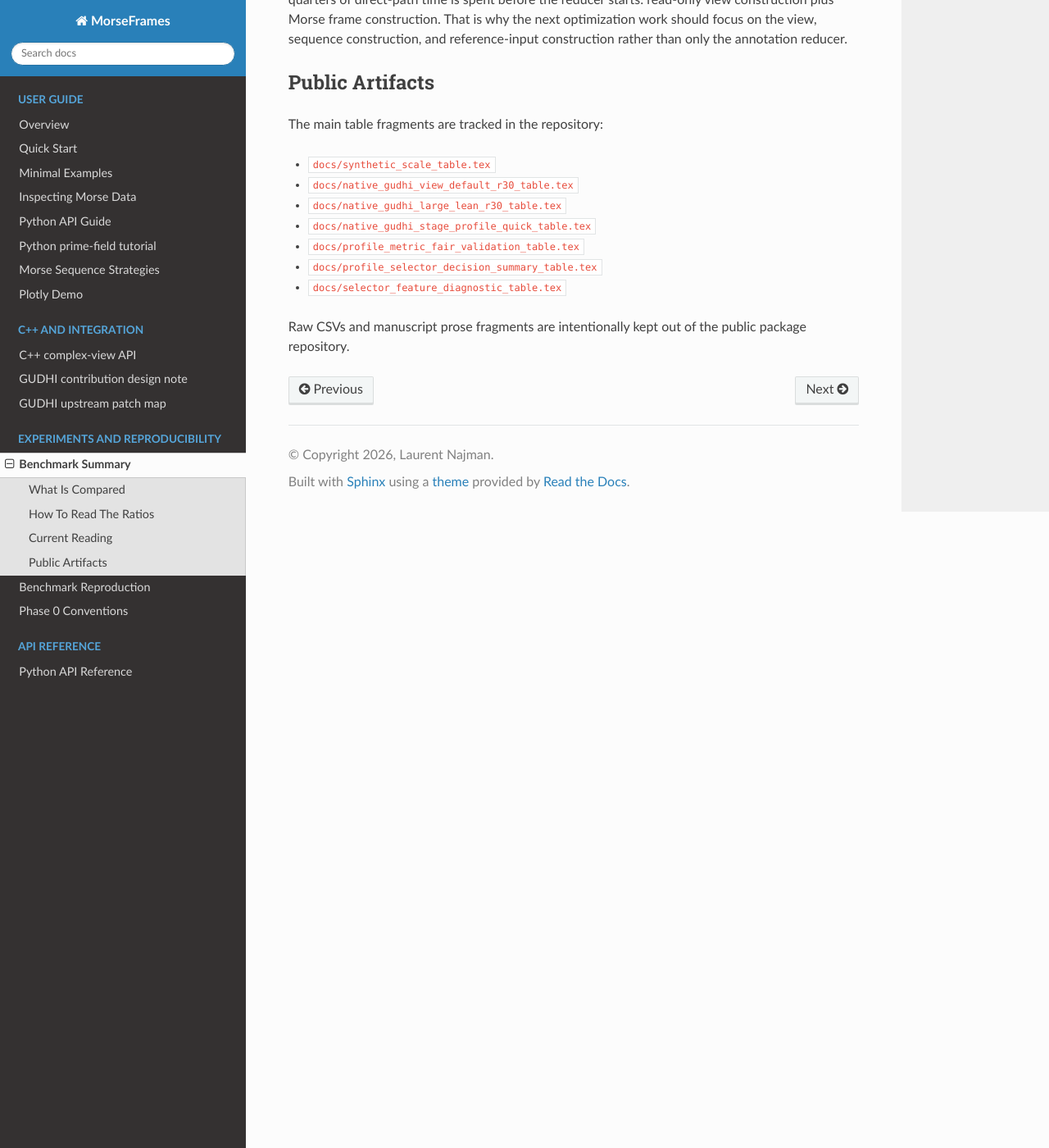
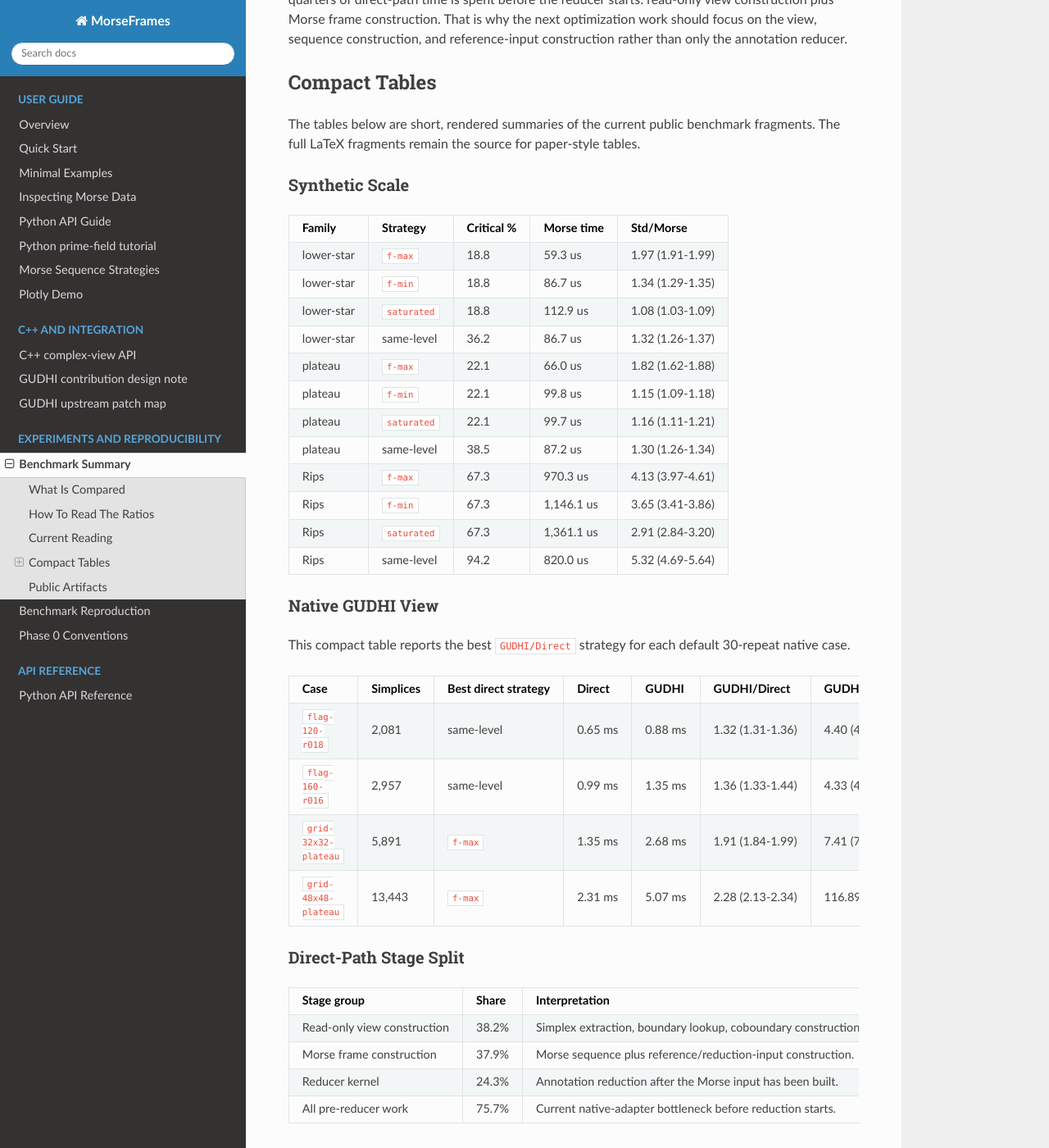
Before and after one commit to lnajman/morseframes, a Sphinx documentation site: the page built from docs/benchmark_summary.md, in a window 1280 px wide and 1400 px high, scrolled down 1578 px. Shown: the whole window at 82% size. Built offline with Sphinx 7.4.7 and the Read the Docs theme 3.1.0, drawn with Linux system fonts in a browser that asks for light colours; the version number is read from the project's files by our own code.

Commit message:
Render compact benchmark tables in docs

```diff
--- a/docs/benchmark_summary.md
+++ b/docs/benchmark_summary.md
@@ -71,6 +71,49 @@ starts: read-only view construction plus Morse frame construction. That is why
 the next optimization work should focus on the view, sequence construction, and
 reference-input construction rather than only the annotation reducer.
 
+## Compact Tables
+
+The tables below are short, rendered summaries of the current public benchmark
+fragments. The full LaTeX fragments remain the source for paper-style tables.
+
+### Synthetic Scale
+
+| Family | Strategy | Critical % | Morse time | Std/Morse |
+| --- | ---: | ---: | ---: | ---: |
+| lower-star | `f-max` | 18.8 | 59.3 us | 1.97 (1.91-1.99) |
+| lower-star | `f-min` | 18.8 | 86.7 us | 1.34 (1.29-1.35) |
+| lower-star | `saturated` | 18.8 | 112.9 us | 1.08 (1.03-1.09) |
+| lower-star | same-level | 36.2 | 86.7 us | 1.32 (1.26-1.37) |
+| plateau | `f-max` | 22.1 | 66.0 us | 1.82 (1.62-1.88) |
+| plateau | `f-min` | 22.1 | 99.8 us | 1.15 (1.09-1.18) |
+| plateau | `saturated` | 22.1 | 99.7 us | 1.16 (1.11-1.21) |
+| plateau | same-level | 38.5 | 87.2 us | 1.30 (1.26-1.34) |
+| Rips | `f-max` | 67.3 | 970.3 us | 4.13 (3.97-4.61) |
+| Rips | `f-min` | 67.3 | 1,146.1 us | 3.65 (3.41-3.86) |
+| Rips | `saturated` | 67.3 | 1,361.1 us | 2.91 (2.84-3.20) |
+| Rips | same-level | 94.2 | 820.0 us | 5.32 (4.69-5.64) |
+
+### Native GUDHI View
+
+This compact table reports the best `GUDHI/Direct` strategy for each default
+30-repeat native case.
+
+| Case | Simplices | Best direct strategy | Direct | GUDHI | GUDHI/Direct | GUDHI/Reducer |
+| --- | ---: | --- | ---: | ---: | ---: | ---: |
+| `flag-120-r018` | 2,081 | same-level | 0.65 ms | 0.88 ms | 1.32 (1.31-1.36) | 4.40 (4.26-4.49) |
+| `flag-160-r016` | 2,957 | same-level | 0.99 ms | 1.35 ms | 1.36 (1.33-1.44) | 4.33 (4.22-4.65) |
+| `grid-32x32-plateau` | 5,891 | `f-max` | 1.35 ms | 2.68 ms | 1.91 (1.84-1.99) | 7.41 (7.24-7.59) |
+| `grid-48x48-plateau` | 13,443 | `f-max` | 2.31 ms | 5.07 ms | 2.28 (2.13-2.34) | 116.89 (110.65-120.28) |
+
+### Direct-Path Stage Split
+
+| Stage group | Share | Interpretation |
+| --- | ---: | --- |
+| Read-only view construction | 38.2% | Simplex extraction, boundary lookup, coboundary construction, and filtration order arrays. |
+| Morse frame construction | 37.9% | Morse sequence plus reference/reduction-input construction. |
+| Reducer kernel | 24.3% | Annotation reduction after the Morse input has been built. |
+| All pre-reducer work | 75.7% | Current native-adapter bottleneck before reduction starts. |
+
 ## Public Artifacts
 
 The main table fragments are tracked in the repository:
```
